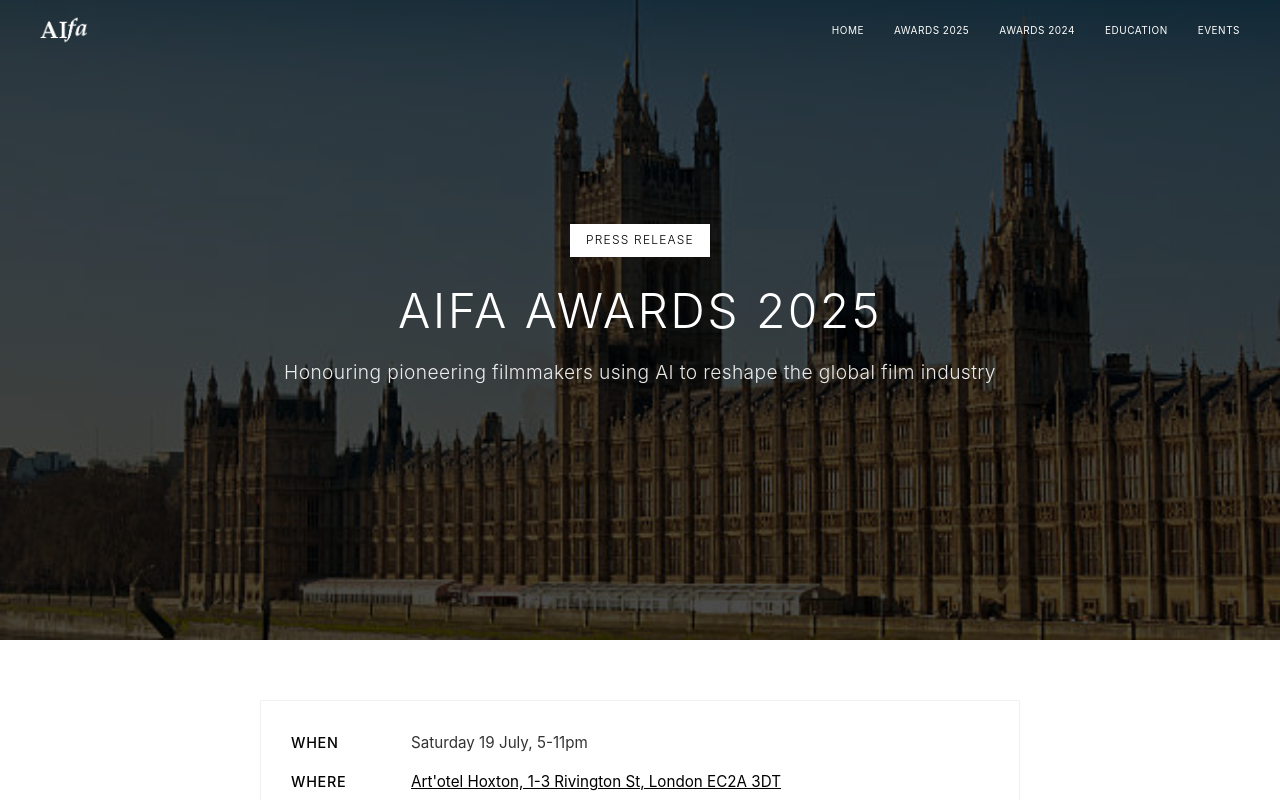
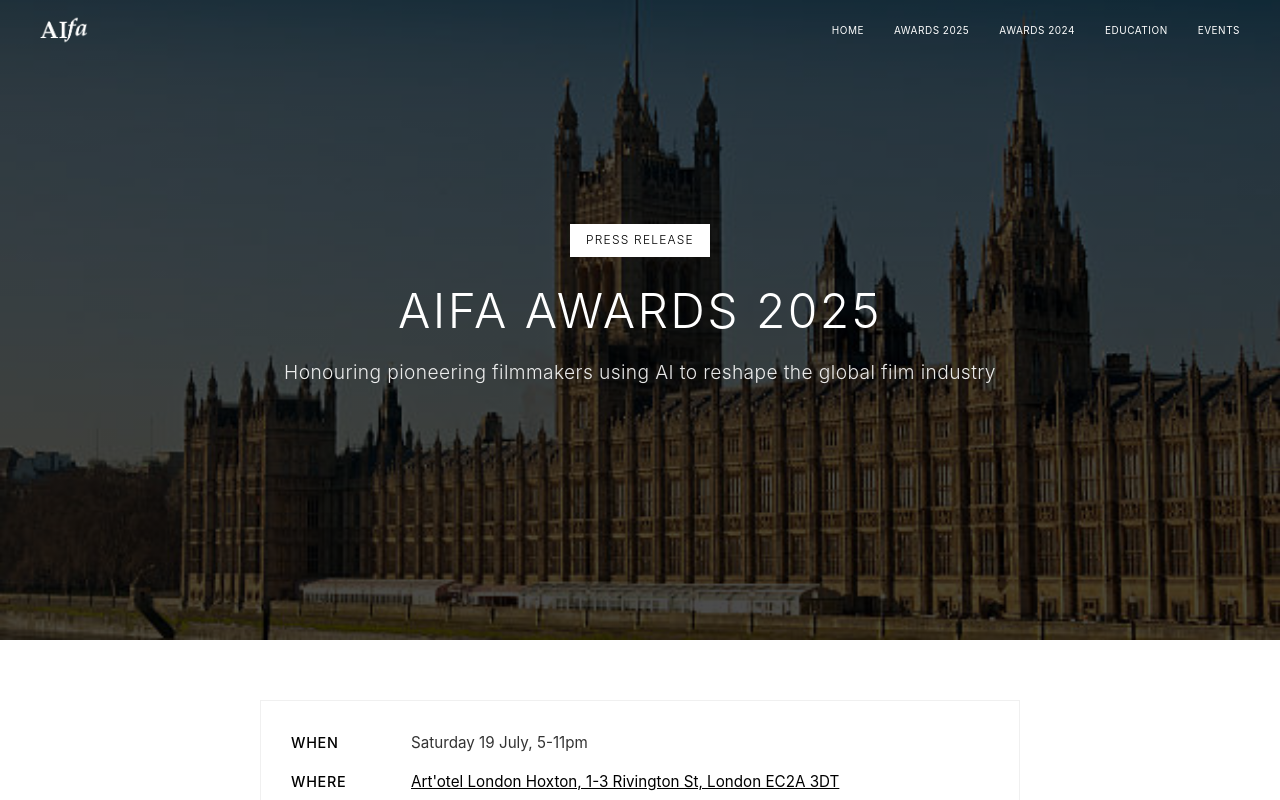
Before and after one commit to claremaguire1111/aifanew, a Next.js app: page /events/aifa-awards-2025-press-release in a window 1280 px wide. Shown: the top 800 px of the page. Built offline with nearby package versions, Linux system fonts and the light colour scheme.

Commit message:
Fix art'otel London Hoxton naming consistency

```diff
--- a/app/events/aifa-awards-2025-press-release/page.js
+++ b/app/events/aifa-awards-2025-press-release/page.js
@@ -91,7 +91,7 @@ export default function PressRelease() {
 
   const eventDetails = [
     { label: "When", value: "Saturday 19 July, 5-11pm" },
-    { label: "Where", value: "Art'otel Hoxton, 1-3 Rivington St, London EC2A 3DT" },
+    { label: "Where", value: "Art'otel London Hoxton, 1-3 Rivington St, London EC2A 3DT" },
     { label: "What", value: "The Award of Awards for AI Film" },
     { label: "", value: "Screening, panel, awards and party ", valueLink: "/events/artotel-awards-2025", valueLinkText: "(full schedule)" },
     { label: "", value: "Digital art displays curated by Factory 4 and Nasty Magazine" },
@@ -208,7 +208,7 @@ export default function PressRelease() {
             </div>
 
             <p className="press-paragraph">
-              The AIFA Awards will be announced at a VIP event at Art'otel Hoxton on 19 July. After scouring films at over 30 AIFA-qualifying festivals, three themes have emerged: Digital Futures, War & Conflict, and Memory & Afterlife. 14 Finalists have been selected to showcase these themes, representing talent from Asia, the Middle East, Africa, Europe and North America (<Link href="/awards/2025/finalists">full list of finalists</Link>).
+              The AIFA Awards will be announced at a VIP event at Art'otel London Hoxton on 19 July. After scouring films at over 30 AIFA-qualifying festivals, three themes have emerged: Digital Futures, War & Conflict, and Memory & Afterlife. 14 Finalists have been selected to showcase these themes, representing talent from Asia, the Middle East, Africa, Europe and North America (<Link href="/awards/2025/finalists">full list of finalists</Link>).
             </p>
 
             <p className="press-paragraph">
@@ -270,7 +270,7 @@ export default function PressRelease() {
           <h2 className="notes-title">Notes to Editors</h2>
 
           <div className="note-item">
-            <p>For full details on the AIFA Awards 2025 event, including finalists and featured artists, please visit: <a href="https://www.aifaventures.com/events/artotel-awards-2025" target="_blank" rel="noopener noreferrer">www.aifaventures.com/events/artotel-awards-2025</a></p>
+            <p>For full details on the AIFA Awards 2025 event, including finalists and featured artists, please visit: <a href="https://www.aifaventures.com/events/art'otel-awards-2025" target="_blank" rel="noopener noreferrer">www.aifaventures.com/events/art'otel-awards-2025</a></p>
           </div>
 
           <div className="note-item" id="images-section">
@@ -311,7 +311,7 @@ export default function PressRelease() {
           <div className="note-item">
             <h3 className="note-subtitle">About Art'otel</h3>
             <p>Art'otel London Hoxton is a contemporary hotel and arts venue in the heart of London's vibrant Shoreditch district. This stunning venue combines modern design with artistic flair, providing the perfect backdrop for the celebration of innovation in AI-generated filmmaking and digital art.</p>
-            <p><a href="https://artotellondonhoxton.com" target="_blank" rel="noopener noreferrer">artotellondonhoxton.com</a></p>
+            <p><a href="https://www.artotellondonhoxton.com" target="_blank" rel="noopener noreferrer">artotellondonhoxton.com</a></p>
           </div>
 
           <div className="note-item">
```
